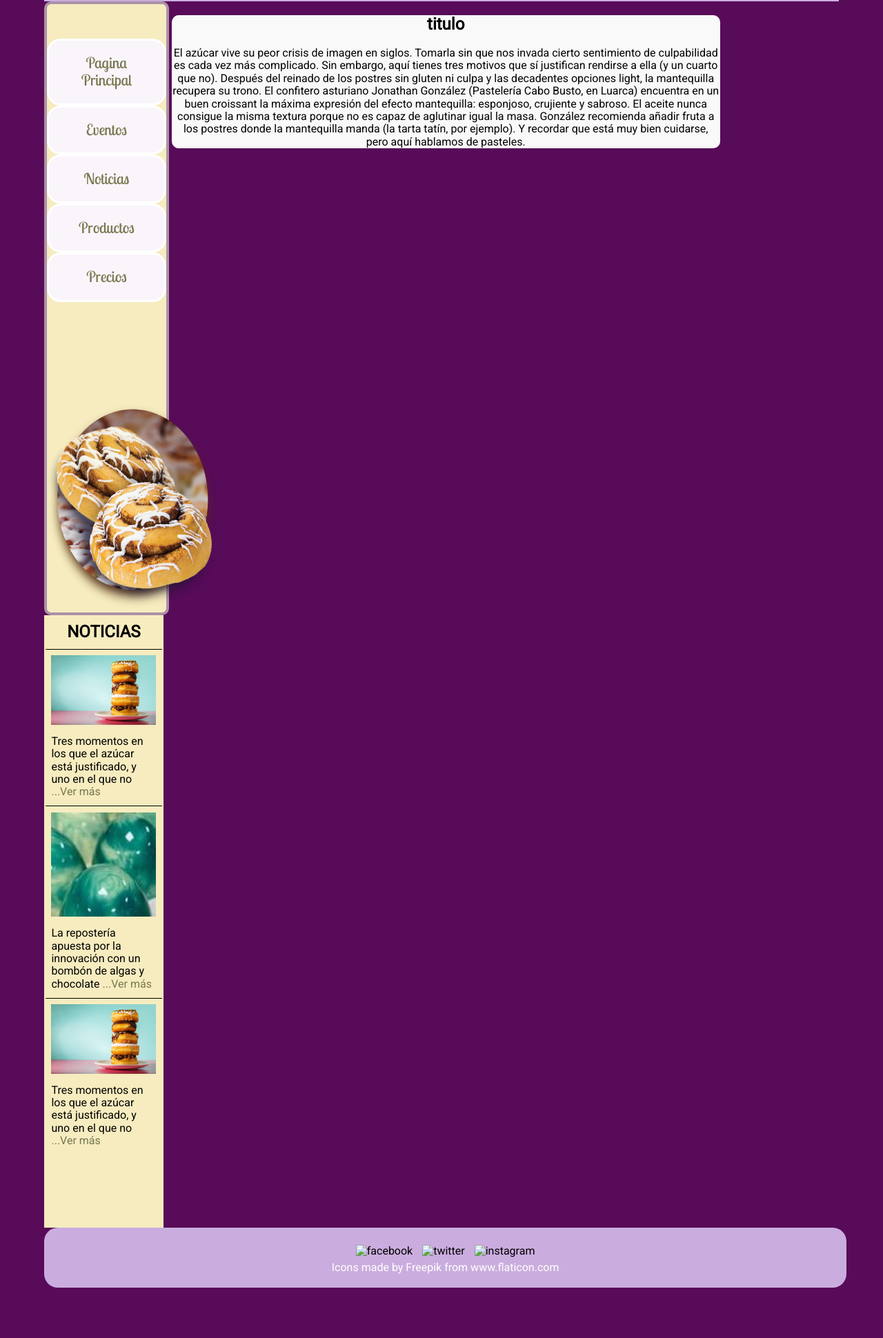
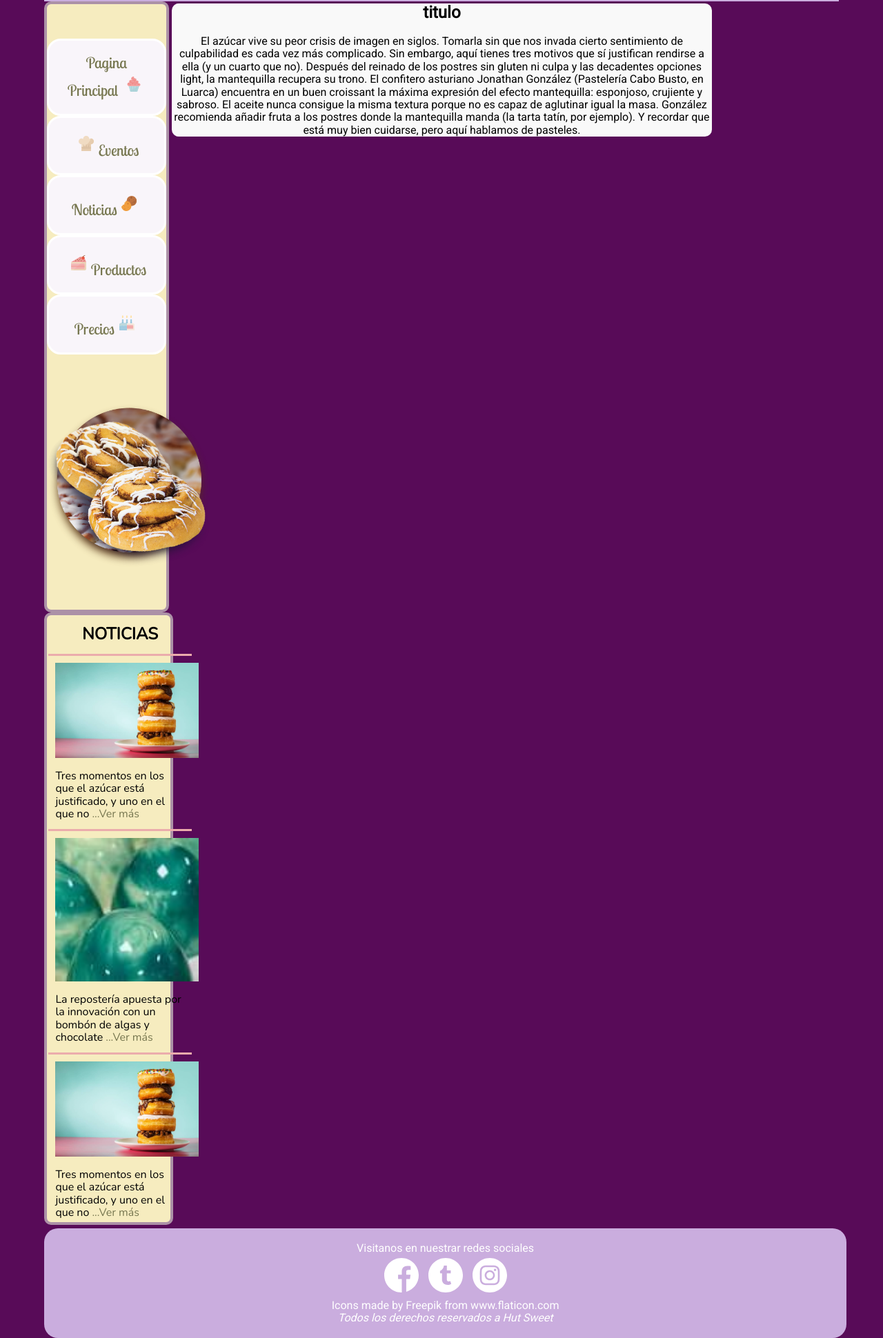
Before and after one commit to urraparra/reposteria, a plain HTML site: page Secciones/PRECIOS.HTML in a window 1280 px wide. Shown: the part 478-2418 px from the top of the page at 69% size. Before the commit the page ends 2345 px from the top, so only its background shows below. Drawn offline with nearby package versions, Linux system fonts and the light colour scheme; files whose address does not match are found by name.

Commit message:
agregar text

```diff
--- a/CSS/aside.css
+++ b/CSS/aside.css
@@ -1,19 +1,25 @@
+@import url('https://fonts.googleapis.com/css?family=Nunito&display=swap');
+
 aside{
-    width: 15%;
+    width: 15.5%;
     background-color: #f6ecbf;
+    border: solid 4px rgb(172, 145, 167);
+    border-radius: 10px;
     display: inline-block;
-    vertical-align: top;
-    height:55.5em;
+    height: 55em;
+    font-family: 'Nunito', sans-serif;
+
 }
 aside .title h2{
-    padding: 5%;
+    padding: 0.5em;
     text-align: center;
+
 }
 aside .fotosNoticiasAside td{
-    border-top: solid black 1px;
+    border-top: solid rgb(235, 172, 172) 3px;
 }
 aside .fotosNoticiasAside img{
-    width: 90%;
+    width: 13em;
     padding: 5% 5% 0% 5%;
 }
 aside .textoNoticiasAside p{
--- a/CSS/nav.css
+++ b/CSS/nav.css
@@ -10,6 +10,8 @@ nav{
     border-radius: 10px;
     margin: 0px;
     display: inline-block;
+    height: 54.9em;
+    vertical-align: top;
 }
 ul{
     text-align: center;
@@ -32,10 +34,10 @@ a{
     color:rgb(119, 119, 80)
 }
 .dulce{
-    width: 250px;
-    height: 300px;
+    width: 15em;
+    height: 15em;
 }
 li>img{
-    width: 32px;
-    margin: 2px;
+    width: 1em;
+    margin: 0.3em;
 }
--- a/CSS/section.css
+++ b/CSS/section.css
@@ -1,9 +1,9 @@
 section{
     display: inline-block;
-    width: 69%;
+    width: 68%;
     height: auto;
     vertical-align: top;
-    margin-top: 20px;
     border-radius: 10px;
     text-align: center;
+    margin-top: 3px;
 }
--- a/Secciones/PRECIOS.HTML
+++ b/Secciones/PRECIOS.HTML
@@ -22,11 +22,11 @@
     </header>
     <nav>
         <ul>
-            <li><a href="../index.html">Pagina Principal</a></li>
-            <li><a href="eventos.html">Eventos</a></li>
-            <li><a href="noticias.html">Noticias</a></li>
-            <li><a href="productos.html">Productos</a></li>
-            <li><a href="PRECIOS.HTML">Precios</a></li>
+            <li><a href="../index.html">Pagina Principal</a> <img src="../recursos/iconos/992744-bakery/svg/018-cupcake.svg" alt=""></li>
+            <li><img src="../recursos/iconos/992744-bakery/svg/021-chef-hat.svg" alt=""><a href="eventos.html">Eventos</a></li>
+            <li><a href="noticias.html">Noticias</a><img src="../recursos/iconos/992744-bakery/svg/022-cookie.svg" alt=""></li>
+            <li><img src="../recursos/iconos/992744-bakery/svg/027-cake-slice.svg" alt=""><a href="productos.html">Productos</a></li>
+            <li><a href="PRECIOS.HTML">Precios</a><img src="../recursos/iconos/992744-bakery/svg/032-birthday-cake.svg" alt=""></li>
         </ul>
         <img class="dulce" src="../recursos/Fotos/undulce.png" alt="">
     </nav>
@@ -81,10 +81,12 @@
         </table>
     </aside>
     <footer>
-        <img src="" alt="facebook">
-        <img src="" alt="twitter">
-        <img src="" alt="instagram">
+        <p>Visitanos en nuestrar redes sociales</p>
+        <img src="../recursos/iconos/1384004-social-media/svg/001-facebook.svg" alt="facebook">
+        <img src="../recursos/iconos/1384004-social-media/svg/002-twitter.svg" alt="twitter">
+        <img src="../recursos/iconos/1384004-social-media/svg/011-instagram.svg" alt="instagram">
         <p>Icons made by <a href="https://www.flaticon.com/authors/freepik" title="Freepik">Freepik</a> from <a href="https://www.flaticon.com/" title="Flaticon"> www.flaticon.com</a></p>
+        <p class="cursiva">Todos los derechos reservados a Hut Sweet </p>
     </footer>
 </body>
 
```
Also changed, not shown: Secciones/eventos.html (+10 -8 lines), Secciones/noticia2.html (+6 -6 lines), Secciones/noticia3.html (+6 -6 lines), Secciones/noticias.html (+10 -8 lines), Secciones/noticica1.html (+6 -6 lines), Secciones/productos.html (+10 -8 lines).
